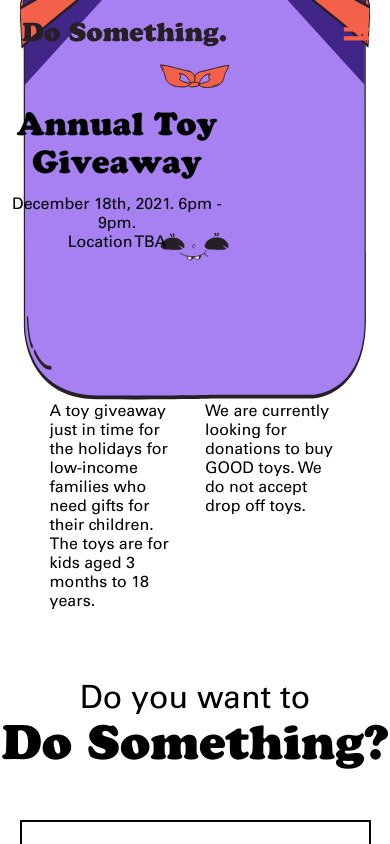
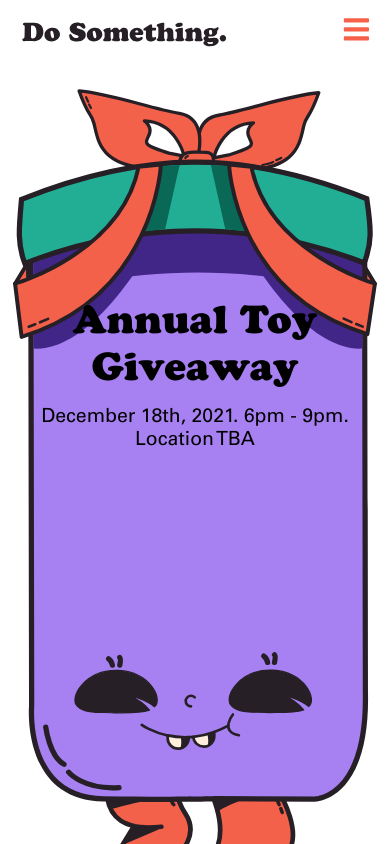
Before and after one commit to production-club/do-something, a React (Create React App) app: page / in a window 390 px wide. Shown: the top 844 px of the page. Built offline with nearby package versions, Linux system fonts and the light colour scheme.

Commit message:
text responsive to images

```diff
--- a/src/Home.module.css
+++ b/src/Home.module.css
@@ -27,9 +27,7 @@
   display:block;
   margin-top: 5vh;
 }
-.TitleWrapper {
-  display: none;
-}
+
 .HomeWrapper {
   margin-top: -20px;
 }
@@ -47,6 +45,12 @@
   /* margin-bottom: 5vh; */
   flex-direction: column;
   /* justify-content: center; */
+}
+.tabletpres{
+  display:none;
+}
+.phonepres{
+  display:none;
 }
 .PresBody{
   z-index: -2;
@@ -146,6 +150,12 @@
     background-size: contain; */
     /* margin-top: 50px; */
   }
+  .tabletpres{
+    display: block;
+  }
+  .desktoppres{
+    display:none;
+  }
   .PresentTextWrapper h1 {
     font-family: "Cooper Black";
     font-size: 5vw;
@@ -165,56 +175,92 @@
     /* background-image: url(./images/PresentDudePurp-02.svg);
     background-position: center;
     background-size: contain; */
-    margin-top: 5vh;
+    /* margin-top: 5vh; */
+  }
+  .PresentTextWrapper{
+    margin-top: 25vw;
   }
   .PresentTextWrapper h1 {
     font-family: "Cooper Black";
-    font-size: 3em;
+    font-size: 5vw;
   }
-
+  .desktoppres{
+    display:none;
+  }
+  .tabletpres{
+    display: block;
+    transform: scale(0.7,0.7);
+  }
+  .PresImgWrapper{
+    margin-top: -15vw;
+  }
+  .PresBody{
+    transform: scale(1,1.3);
+    /* margin-top: 10vh; */
+  }
+  .PresFace{
+    transform: scale(1,1.3);
+    /* margin-top:3vh; */
+  }
   .PresentTextWrapper p {
     font-family: "Univers";
-    font-size: 2em;
+    font-size: 3vw;
   }
 }
 
-@media screen and (max-width: 770px) {
+@media screen and (max-width: 900px) {
   .DonateButton {
     width: 90vw;
   }
-
-  .PresentWrapper {
-    margin-top:10;
+  .tabletpres{
+    display:none;
+  }
+  .phonepres{
+    display:block;
+  }
+  .PresImgWrapper {
+    margin-top:10vh;
+    width:100%;
   }
 
  .PresBody{
-    transform: scale(1,3);
-
+    transform: scale(1,2.9);
+  }
+  .PresFace{
+    transform: scale(1,2.8);
+    overflow-x: hidden;
+    /* max-width: 10vw; */
 
   }
-
+  .PresFeet{
+    margin-top: 77vh;
+  }
   .PresentTextWrapper {
-    max-width: 60%;
-    text-align: center;
+    /* max-width: 60%; */
+    /* text-align: center; */
     align-items: center;
+    margin-top: 60vw;
     justify-content: center;
-    margin: auto;
+    /* margin: auto; */
   }
 
   .PresentTextWrapper h1 {
     font-family: "Cooper Black";
-    font-size: 2rem;
+    font-size: 10vw;
   }
   .PresentTextWrapper p {
     font-family: "Univers";
-    font-size: 1rem;
+    font-size: 5vw;
   }
   .HomeTextOuterWrapper {
+    height:auto;
     width: 100%;
+    margin-top: 10vh;
   }
   .HomeTextInnerWrapper p {
     font-family: "Univers";
-    font-size: 1em;
+    font-size: 3vw;
+    padding:0 10px;
     width: 100%;
     justify-content: space-between;
   }
--- a/src/pages/Home.js
+++ b/src/pages/Home.js
@@ -5,6 +5,9 @@
 import presBody from "../images/presentBodyFlex.svg"
 import presFace from "../images/presentFaceFlex.svg"
 import presFeet from "../images/presentFeetFlex.svg"
+import desktop from "../images/PresentDudePurp-01.svg"
+import tablet from "../images/PresentDudePurp-02.svg"
+import phone from "../images/PresentDudePurp-03.svg"
 
 const Home = () => {
   return (
@@ -20,9 +23,12 @@
 
       <div className={styles.PresentWrapper}>
         <div className={styles.PresImgWrapper}>
-        <img src= {presBody} alt ="present body" className={styles.PresBody}/>
-        <img src= {presFace} alt ="present face" className={styles.PresFace}/>
-        <img src= {presFeet} alt ="present feet" className={styles.PresFeet}/>
+          <img src= {desktop} className={styles.desktoppres} />
+          <img src= {tablet} className={styles.tabletpres} />
+          <img src= {phone} className={styles.phonepres} />
+        {/* <img src= {presBody} alt ="present body" className={styles.PresBody}/> */}
+        {/* <img src= {presFace} alt ="present face" className={styles.PresFace}/> */}
+        {/* <img src= {presFeet} alt ="present feet" className={styles.PresFeet}/> */}
         </div>
         <div className={styles.PresentTextWrapper}>
           <h1>Annual Toy Giveaway </h1>
```
